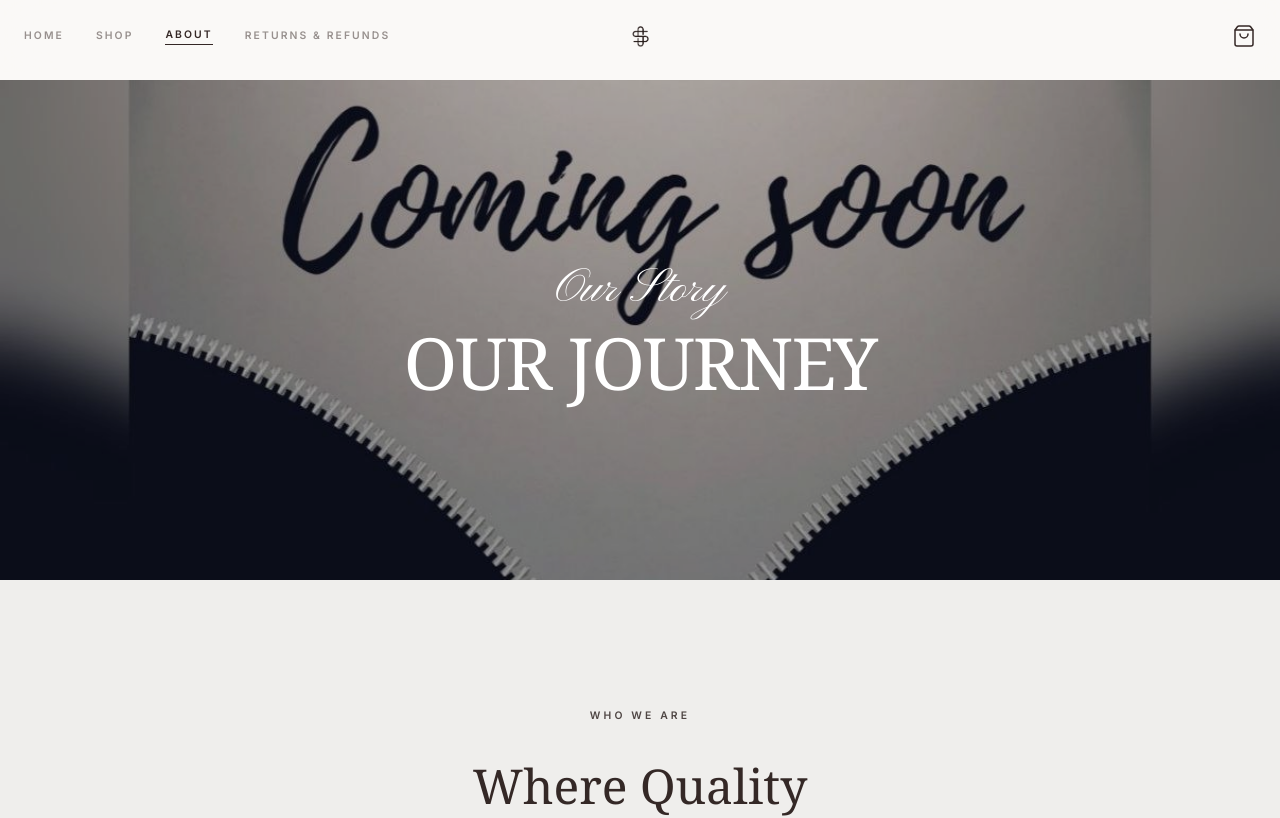
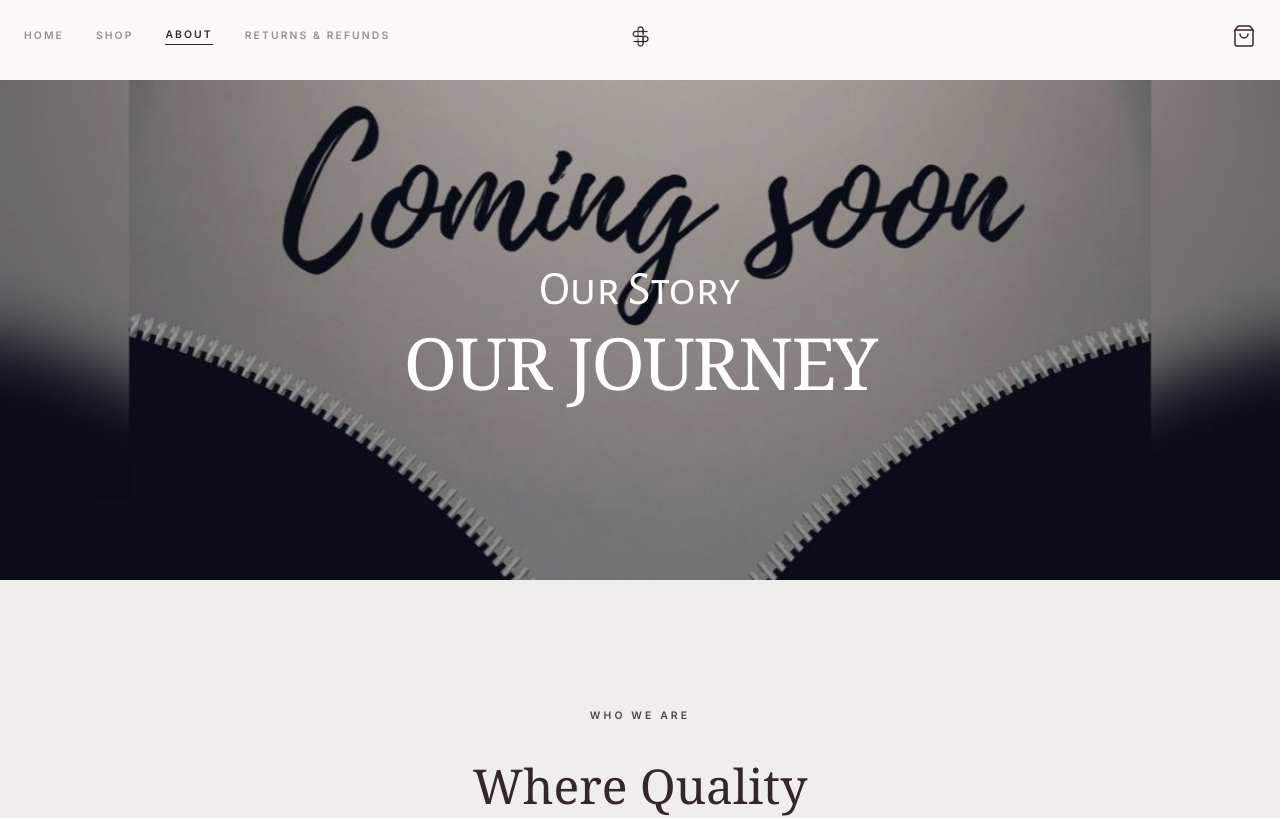
Before and after one commit to salehchadi/Set-Society-, a React (Vite) app: page /about in a window 1280 px wide. Shown: the top 818 px of the page. Built offline with nearby package versions, Linux system fonts and the light colour scheme; no server answers.

Commit message:
Update black dress photo and change font to Alegreya Sans SC

```diff
--- a/src/assets/constants.ts
+++ b/src/assets/constants.ts
@@ -2,7 +2,7 @@ import logoImg from './images/logo.png';
 import heroImg from './images/image.png';
 import blackJacketImg from './images/BLACK_jacket.jpg';
 import blackPantsImg from './images/black pants.jpg';
-import blackDressImg from './images/black_dress.png';
+import blackDressImg from './images/image copy.png';
 import whiteJacketImg from './images/white jacket.jpg';
 import whitePantsImg from './images/white pants.jpg';
 import whiteDressImg from './images/white_dress.png';
--- a/src/index.css
+++ b/src/index.css
@@ -1,10 +1,10 @@
-@import url('https://fonts.googleapis.com/css2?family=Inter:wght@300;400;500;600&family=Noto+Serif:ital,wght@0,400;0,700;1,400&family=Pinyon+Script&display=swap');
+@import url('https://fonts.googleapis.com/css2?family=Alegreya+Sans+SC&family=Inter:wght@300;400;500;600&family=Noto+Serif:ital,wght@0,400;0,700;1,400&display=swap');
 @import "tailwindcss";
 
 @theme {
   --font-sans: "Inter", ui-sans-serif, system-ui, sans-serif;
   --font-serif: "Noto Serif", ui-serif, Georgia, Cambria, "Times New Roman", Times, serif;
-  --font-script: "Pinyon Script", cursive;
+  --font-script: "Alegreya Sans SC", sans-serif;
 
   --color-surface: #FAF9F7;
   --color-primary: #342826;
```
Also changed, not shown: src/assets/images/image copy.png (added).
